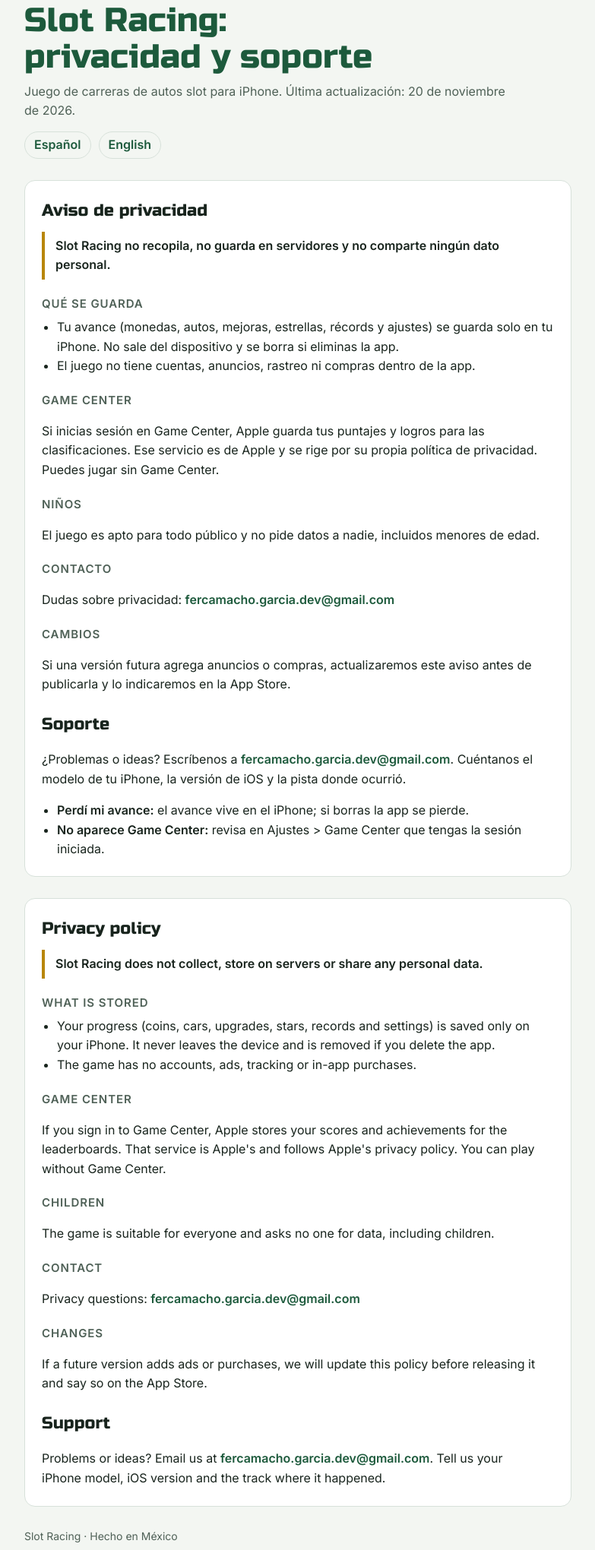
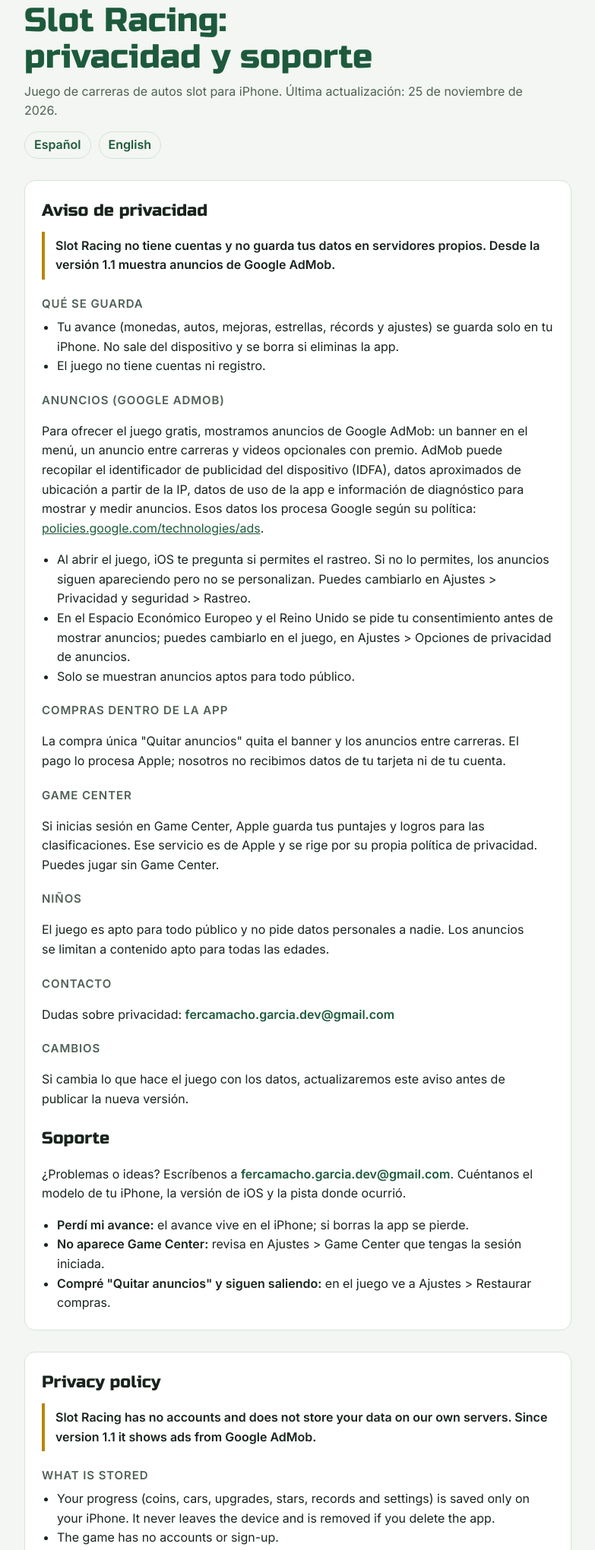
Before and after one commit to fercamachogarcia/slotracing-privacy, a plain HTML site: page index.html in a window 1280 px wide. Shown: the part 39-2079 px from the top of the page at 76% size, without its empty margins (248-1031 px from the left). Drawn offline with Linux system fonts and the light colour scheme.

Commit message:
Privacy policy for 1.1: AdMob ads and Remove ads purchase
Updated privacy policy to reflect changes regarding data handling and advertising.

```diff
--- a/index.html
+++ b/index.html
@@ -38,52 +38,74 @@ footer { color: var(--muted); font-size: 14px; }
 <main>
   <header>
     <h1>Slot Racing: privacidad y soporte</h1>
-    <p>Juego de carreras de autos slot para iPhone. Última actualización: 20 de noviembre de 2026.</p>
+    <p>Juego de carreras de autos slot para iPhone. Última actualización: 25 de noviembre de 2026.</p>
     <div class="lang"><a href="#es">Español</a><a href="#en">English</a></div>
   </header>
 
   <section id="es" lang="es">
     <h2>Aviso de privacidad</h2>
-    <p class="summary">Slot Racing no recopila, no guarda en servidores y no comparte ningún dato personal.</p>
+    <p class="summary">Slot Racing no tiene cuentas y no guarda tus datos en servidores propios. Desde la versión 1.1 muestra anuncios de Google AdMob.</p>
     <h3>Qué se guarda</h3>
     <ul>
       <li>Tu avance (monedas, autos, mejoras, estrellas, récords y ajustes) se guarda solo en tu iPhone. No sale del dispositivo y se borra si eliminas la app.</li>
-      <li>El juego no tiene cuentas, anuncios, rastreo ni compras dentro de la app.</li>
+      <li>El juego no tiene cuentas ni registro.</li>
     </ul>
+    <h3>Anuncios (Google AdMob)</h3>
+    <p>Para ofrecer el juego gratis, mostramos anuncios de Google AdMob: un banner en el menú, un anuncio entre carreras y videos opcionales con premio. AdMob puede recopilar el identificador de publicidad del dispositivo (IDFA), datos aproximados de ubicación a partir de la IP, datos de uso de la app e información de diagnóstico para mostrar y medir anuncios. Esos datos los procesa Google según su política: <a class="mail" href="https://policies.google.com/technologies/ads">policies.google.com/technologies/ads</a>.</p>
+    <ul>
+      <li>Al abrir el juego, iOS te pregunta si permites el rastreo. Si no lo permites, los anuncios siguen apareciendo pero no se personalizan. Puedes cambiarlo en Ajustes &gt; Privacidad y seguridad &gt; Rastreo.</li>
+      <li>En el Espacio Económico Europeo y el Reino Unido se pide tu consentimiento antes de mostrar anuncios; puedes cambiarlo en el juego, en Ajustes &gt; Opciones de privacidad de anuncios.</li>
+      <li>Solo se muestran anuncios aptos para todo público.</li>
+    </ul>
+    <h3>Compras dentro de la app</h3>
+    <p>La compra única "Quitar anuncios" quita el banner y los anuncios entre carreras. El pago lo procesa Apple; nosotros no recibimos datos de tu tarjeta ni de tu cuenta.</p>
     <h3>Game Center</h3>
     <p>Si inicias sesión en Game Center, Apple guarda tus puntajes y logros para las clasificaciones. Ese servicio es de Apple y se rige por su propia política de privacidad. Puedes jugar sin Game Center.</p>
     <h3>Niños</h3>
-    <p>El juego es apto para todo público y no pide datos a nadie, incluidos menores de edad.</p>
+    <p>El juego es apto para todo público y no pide datos personales a nadie. Los anuncios se limitan a contenido apto para todas las edades.</p>
     <h3>Contacto</h3>
     <p>Dudas sobre privacidad: <strong class="mail">fercamacho.garcia.dev@gmail.com</strong></p>
     <h3>Cambios</h3>
-    <p>Si una versión futura agrega anuncios o compras, actualizaremos este aviso antes de publicarla y lo indicaremos en la App Store.</p>
+    <p>Si cambia lo que hace el juego con los datos, actualizaremos este aviso antes de publicar la nueva versión.</p>
     <h2 style="margin-top:22px">Soporte</h2>
     <p>¿Problemas o ideas? Escríbenos a <strong class="mail">fercamacho.garcia.dev@gmail.com</strong>. Cuéntanos el modelo de tu iPhone, la versión de iOS y la pista donde ocurrió.</p>
     <ul>
       <li><strong>Perdí mi avance:</strong> el avance vive en el iPhone; si borras la app se pierde.</li>
       <li><strong>No aparece Game Center:</strong> revisa en Ajustes &gt; Game Center que tengas la sesión iniciada.</li>
+      <li><strong>Compré "Quitar anuncios" y siguen saliendo:</strong> en el juego ve a Ajustes &gt; Restaurar compras.</li>
     </ul>
   </section>
 
   <section id="en" lang="en">
     <h2>Privacy policy</h2>
-    <p class="summary">Slot Racing does not collect, store on servers or share any personal data.</p>
+    <p class="summary">Slot Racing has no accounts and does not store your data on our own servers. Since version 1.1 it shows ads from Google AdMob.</p>
     <h3>What is stored</h3>
     <ul>
       <li>Your progress (coins, cars, upgrades, stars, records and settings) is saved only on your iPhone. It never leaves the device and is removed if you delete the app.</li>
-      <li>The game has no accounts, ads, tracking or in-app purchases.</li>
+      <li>The game has no accounts or sign-up.</li>
     </ul>
+    <h3>Ads (Google AdMob)</h3>
+    <p>To keep the game free, we show ads from Google AdMob: a banner on the menu, an ad between races and optional reward videos. AdMob may collect the device advertising identifier (IDFA), approximate location derived from the IP address, app usage data and diagnostics to serve and measure ads. Google processes that data under its own policy: <a class="mail" href="https://policies.google.com/technologies/ads">policies.google.com/technologies/ads</a>.</p>
+    <ul>
+      <li>When you open the game, iOS asks whether you allow tracking. If you don't, ads still appear but are not personalized. You can change it in Settings &gt; Privacy &amp; Security &gt; Tracking.</li>
+      <li>In the European Economic Area and the UK, your consent is requested before ads are shown; you can change it in the game under Settings &gt; Ad privacy options.</li>
+      <li>Only ads suitable for all ages are shown.</li>
+    </ul>
+    <h3>In-app purchases</h3>
+    <p>The one-time "Remove ads" purchase removes the banner and the ads between races. Apple processes the payment; we never receive your card or account details.</p>
     <h3>Game Center</h3>
     <p>If you sign in to Game Center, Apple stores your scores and achievements for the leaderboards. That service is Apple's and follows Apple's privacy policy. You can play without Game Center.</p>
     <h3>Children</h3>
-    <p>The game is suitable for everyone and asks no one for data, including children.</p>
+    <p>The game is suitable for everyone and asks no one for personal data. Ads are limited to content suitable for all ages.</p>
     <h3>Contact</h3>
     <p>Privacy questions: <strong class="mail">fercamacho.garcia.dev@gmail.com</strong></p>
     <h3>Changes</h3>
-    <p>If a future version adds ads or purchases, we will update this policy before releasing it and say so on the App Store.</p>
+    <p>If what the game does with data changes, we will update this policy before releasing the new version.</p>
     <h2 style="margin-top:22px">Support</h2>
     <p>Problems or ideas? Email us at <strong class="mail">fercamacho.garcia.dev@gmail.com</strong>. Tell us your iPhone model, iOS version and the track where it happened.</p>
+    <ul>
+      <li><strong>I bought "Remove ads" and still see them:</strong> in the game go to Settings &gt; Restore purchases.</li>
+    </ul>
   </section>
 
   <footer>Slot Racing · Hecho en México</footer>
```
